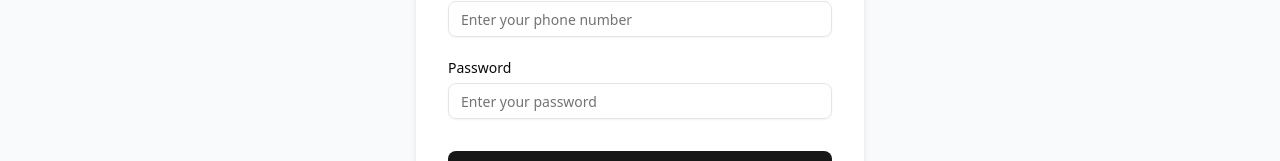
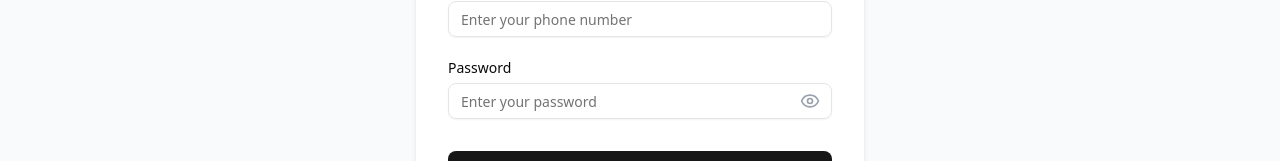
Before and after one commit to azmiruddin-143/My-Portfolio-Frontend, a Next.js app: page /register in a window 1280 px wide. Shown: the part 399-560 px from the top of the page. Built offline with nearby package versions, Linux system fonts and the light colour scheme.

Commit message:
form validation and intrgation complete

```diff
--- a/package.json
+++ b/package.json
@@ -9,6 +9,7 @@
     "lint": "eslint"
   },
   "dependencies": {
+    "@hookform/resolvers": "^5.2.2",
     "@radix-ui/react-dialog": "^1.1.15",
     "@radix-ui/react-label": "^2.1.7",
     "@radix-ui/react-navigation-menu": "^1.2.14",
@@ -20,7 +21,9 @@
     "react": "19.1.0",
     "react-dom": "19.1.0",
     "react-hook-form": "^7.64.0",
-    "tailwind-merge": "^3.3.1"
+    "react-hot-toast": "^2.6.0",
+    "tailwind-merge": "^3.3.1",
+    "zod": "^4.1.11"
   },
   "devDependencies": {
     "@eslint/eslintrc": "^3",
--- a/src/app/(public)/layout.tsx
+++ b/src/app/(public)/layout.tsx
@@ -1,5 +1,6 @@
 import Footer from "@/components/shared/Footer";
 import Navbar from "@/components/shared/Navbar/Navbar";
+import { Toaster } from "react-hot-toast";
 
 export default function PublicLayout({
   children,
@@ -9,6 +10,10 @@ export default function PublicLayout({
   return (
     <>
       <Navbar />
+        <Toaster
+            position="top-center" // আপনি নোটিফিকেশন কোথায় দেখাতে চান (top-right, bottom-center ইত্যাদি)
+            reverseOrder={false}
+        />
       <main className="min-h-dvh">{children}</main>
       <Footer />
     </>
--- a/src/components/modules/Auth/RegisterForm.tsx
+++ b/src/components/modules/Auth/RegisterForm.tsx
@@ -1,6 +1,6 @@
 "use client";
 
-import React from "react";
+import React, { useState } from "react";
 import { useForm } from "react-hook-form";
 import { Button } from "@/components/ui/button";
 import { Input } from "@/components/ui/input";
@@ -13,16 +13,40 @@ import {
   FormLabel,
   FormMessage,
 } from "@/components/ui/form";
+import { Eye, EyeOff } from "lucide-react";
+import { zodResolver } from "@hookform/resolvers/zod";
+import * as z from "zod";
+import toast from "react-hot-toast";
+import { useRouter } from "next/navigation";
 
-type RegisterFormValues = {
-  name: string;
-  email: string;
-  phone: string;
-  password: string;
-};
+// --- ১. ZOD SCHEMA তৈরি (VALIDATION) ---
+const passwordStrengthRegex = new RegExp(
+  "^(?=.*[a-z])(?=.*[A-Z])(?=.*[0-9])(?=.*[!@#$%^&*])(?=.{8,})"
+);
+
+const RegisterFormSchema = z.object({
+  name: z.string().min(1, { message: "Name is required." }),
+  email: z.string().email({ message: "Invalid email address." }),
+  // Phone এর জন্য স্ট্রিং ভ্যালিডেশন, min 10 digits
+  phone: z.string().regex(/^[0-9]{11,}$/, { message: "Valid phone number (min 10 digits) is required." }),
+  password: z
+    .string()
+    .min(8, { message: "Password must be at least 8 characters." })
+    .regex(passwordStrengthRegex, {
+      message: "Password must include uppercase, lowercase, number, and special character.",
+    }),
+});
+
+type RegisterFormValues = z.infer<typeof RegisterFormSchema>;
 
 export default function RegisterForm() {
+  const [showPassword, setShowPassword] = useState(false);
+  const [isSubmitting, setIsSubmitting] = useState(false);
+  const router = useRouter();
+
   const form = useForm<RegisterFormValues>({
+    // ✅ zodResolver দিয়ে ভ্যালিডেশন যুক্ত করা হয়েছে
+    resolver: zodResolver(RegisterFormSchema),
     defaultValues: {
       name: "",
       email: "",
@@ -31,19 +55,51 @@ export default function RegisterForm() {
     },
   });
 
-  const onSubmit = (values: RegisterFormValues) => {
-    console.log("Form submitted:", values);
+  // --- ২. ফর্ম সাবমিশন এবং ব্যাকএন্ডে ডেটা পাঠানো ---
+  const onSubmit = async (values: RegisterFormValues) => {
+    setIsSubmitting(true);
+
+    // আপনার রেজিস্ট্রেশন রুট
+    const API_URL = "http://localhost:5000/api/v1/auth";
+    const payload = { ...values, role: "USER" };
+
+    try {
+      const response = await fetch(API_URL, {
+        method: "POST",
+        headers: {
+          "Content-Type": "application/json",
+        },
+        body: JSON.stringify(payload),
+      });
+
+      const data = await response.json();
+
+      if (response.ok && data.success) {
+        toast.success("Registration successful! Please log in.");
+        form.reset(); // ফর্ম রিসেট করুন
+        router.push('/login'); // সফল হলে লগইন পেজে রিডাইরেক্ট করুন
+      } else {
+        // ব্যাকএন্ড ভ্যালিডেশন এরর, যেমন ইমেল অলরেডি বিদ্যমান
+        toast.error(data.message || "Registration failed. Please try again.");
+      }
+    } catch (error) {
+      toast.error("Network error. Could not connect to the server.");
+    } finally {
+      setIsSubmitting(false);
+    }
   };
 
   return (
     <div className="flex justify-center items-center min-h-screen bg-gray-50">
       <Form {...form}>
         <form
+          // ✅ Invalid হলে submit হবে না এবং error দেখানো হবে
           onSubmit={form.handleSubmit(onSubmit)}
           className="space-y-6 w-full max-w-md bg-white p-8 rounded-lg shadow-md"
         >
           <h2 className="text-3xl font-bold text-center">Register Now</h2>
-          {/* Name */}
+
+          {/* Name Field (Required) */}
           <FormField
             control={form.control}
             name="name"
@@ -57,7 +113,8 @@ export default function RegisterForm() {
               </FormItem>
             )}
           />
-          {/* Email */}
+
+          {/* Email Field (Required & Valid Email) */}
           <FormField
             control={form.control}
             name="email"
@@ -65,17 +122,14 @@ export default function RegisterForm() {
               <FormItem>
                 <FormLabel>Email</FormLabel>
                 <FormControl>
-                  <Input
-                    type="email"
-                    placeholder="Enter your email"
-                    {...field}
-                  />
+                  <Input type="email" placeholder="Enter your email" {...field} />
                 </FormControl>
                 <FormMessage />
               </FormItem>
             )}
           />
-          {/* Phone */}
+
+          {/* Phone Field (Required & Valid Format) */}
           <FormField
             control={form.control}
             name="phone"
@@ -89,7 +143,8 @@ export default function RegisterForm() {
               </FormItem>
             )}
           />
-          {/* Password */}
+
+          {/* Password Field (Required, Strong Password Check, Eye Icon) */}
           <FormField
             control={form.control}
             name="password"
@@ -97,19 +152,35 @@ export default function RegisterForm() {
               <FormItem>
                 <FormLabel>Password</FormLabel>
                 <FormControl>
-                  <Input
-                    type="password"
-                    placeholder="Enter your password"
-                    {...field}
-                  />
+                  <div className="relative">
+                    <Input
+                      type={showPassword ? "text" : "password"} // ✅ type পরিবর্তন হবে
+                      placeholder="Enter your password"
+                      {...field}
+                    />
+                    {/* ✅ Eye Icon - ইনপুট ফিল্ডের ভেতরে */}
+                    <button
+                      type="button"
+                      onClick={() => setShowPassword(!showPassword)}
+                      // Tailwind class দিয়ে পজিশনিং করা হয়েছে
+                      className="absolute inset-y-0 right-0 pr-3 flex items-center text-gray-400 focus:outline-none"
+                    >
+                      {showPassword ? (
+                        <EyeOff className="h-5 w-5" />
+                      ) : (
+                        <Eye className="h-5 w-5" />
+                      )}
+                    </button>
+                  </div>
                 </FormControl>
+                {/* ❌ এরর মেসেজ */}
                 <FormMessage />
               </FormItem>
             )}
           />
 
-          <Button type="submit" className="w-full mt-2">
-            Register
+          <Button type="submit" className="w-full mt-2" disabled={isSubmitting}>
+            {isSubmitting ? "Registering..." : "Register"}
           </Button>
 
           <p className="text-center text-sm text-gray-500 mt-4">
```
Also changed, not shown: 1 other file (tests, documents, lock files or other folders).
